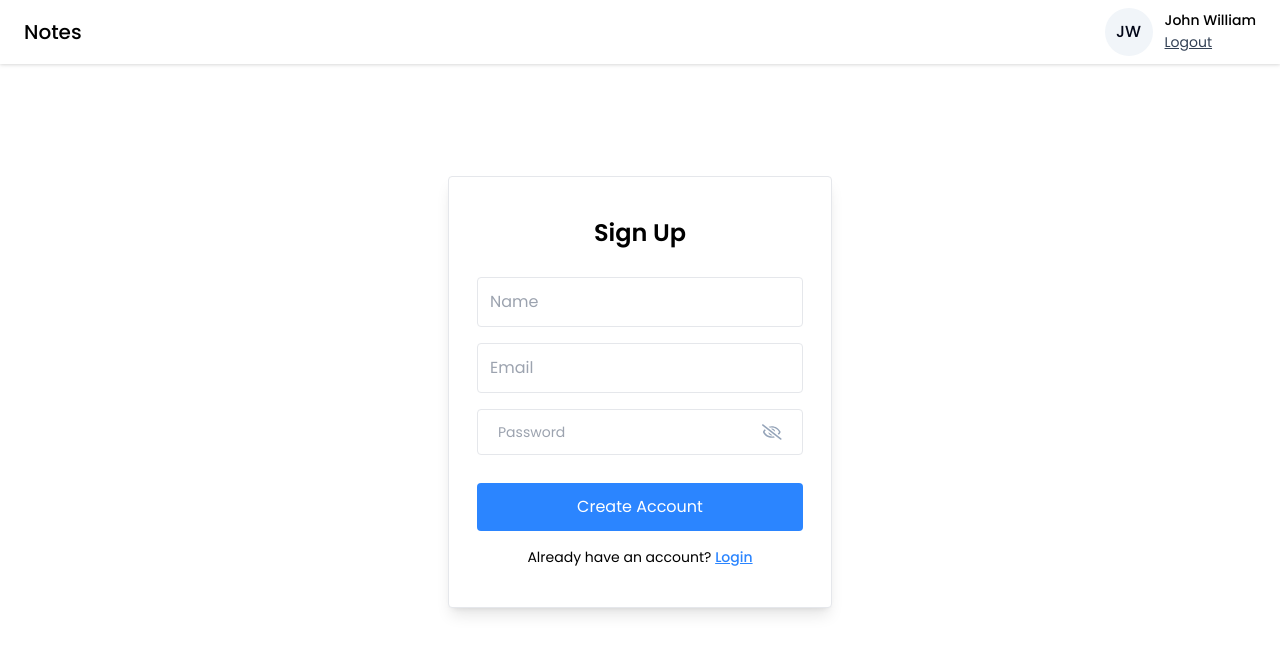
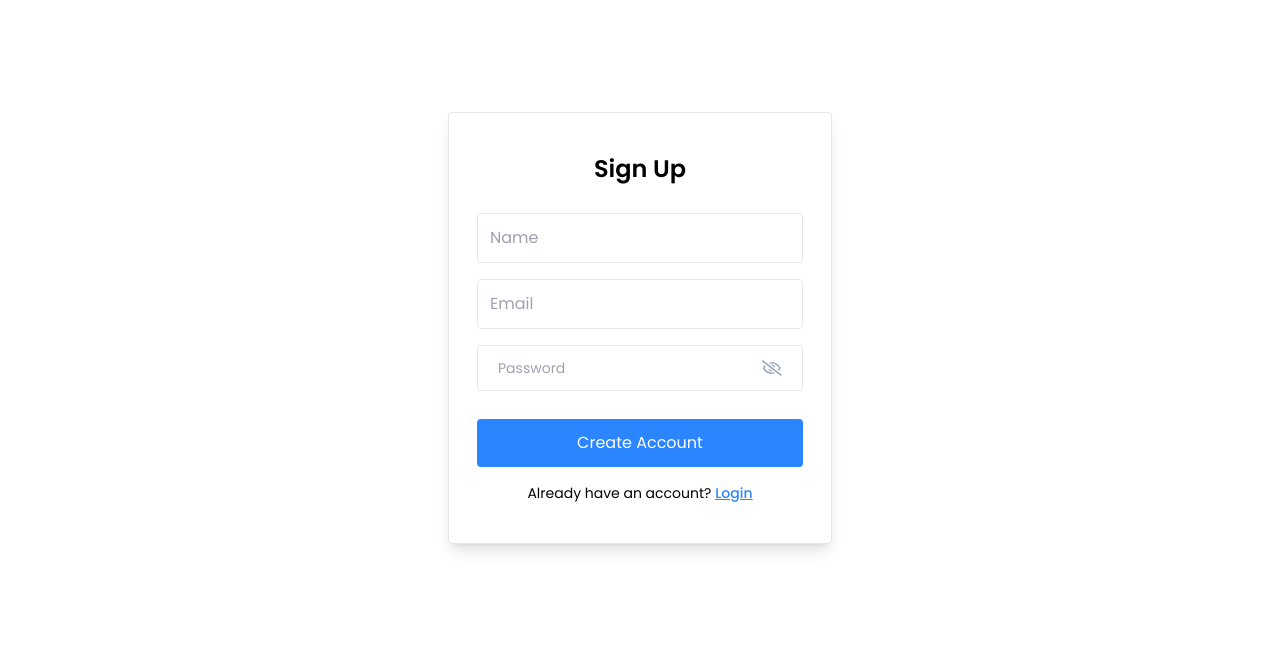
Before and after one commit to Jeeveeka1726/NoteApp, a React (Vite) app in the folder Frontend/notesapp/: page /signup in a window 1280 px wide. Shown: the top 654 px of the page. Built offline with nearby package versions, Linux system fonts and the light colour scheme.

Commit message:
completed setting up Get user API

```diff
--- a/Frontend/notesapp/src/Pages/Home/Home.jsx
+++ b/Frontend/notesapp/src/Pages/Home/Home.jsx
@@ -1,17 +1,37 @@
-import React, { useState } from 'react'
+import React, { useEffect, useState } from 'react'
 import Navbar from '../../components/Navbar/Navbar'
 import NoteCard from '../../Cards/NoteCard'
 import {MdAdd} from "react-icons/md";
 import { useNavigate } from 'react-router-dom';
+import axiosInstance from '../../utils/axiosInstance';
 
 const Home = () => {
 
   const [userInfo, setUserInfo] = useState(null);
   const navigate = useNavigate();
 
+  const getUserInfo = async() => {
+    try {
+      const response = await axiosInstance.get("/get-user");
+      if (response.data && response.data.user){
+        setUserInfo(response.data.user);
+      }
+    } catch (error){
+      if(error.response.status === 401){
+        localStorage.clear();
+        navigate("/login");
+      }
+    }
+  }
+
+  useEffect(()=>{
+    getUserInfo();
+    return()=>{}
+  },[])
+
   return (
   <>
-   <Navbar/>
+   <Navbar userInfo={userInfo}/>
     <div className="container mx-auto">
     <div className="grid grid-cols-3 gap-4 mt-8">
 
--- a/Frontend/notesapp/src/Pages/Signup/Signup.jsx
+++ b/Frontend/notesapp/src/Pages/Signup/Signup.jsx
@@ -35,7 +35,6 @@
 
   return (
     <>
-      <Navbar />
       <div className='flex items-center justify-center mt-28'>
         <div className='w-96 border rounded bg-white px-7 py-10 shadow-lg'>
           <form onSubmit={handleSignUp}>
--- a/Frontend/notesapp/src/components/Cards/ProfileInfo.jsx
+++ b/Frontend/notesapp/src/components/Cards/ProfileInfo.jsx
@@ -1,17 +1,19 @@
 import React from 'react'
 import { getInitials } from '../../utils/helper'
 
-function ProfileInfo({onLogout}) {
+function ProfileInfo({userInfo, onLogout}) {
   return (
+    userInfo && (
     <div className='flex items-center gap-3'>
       <div className='w-12 h-12 flex items-center justify-center rounded-full text-slate-950 font-medium bg-slate-100 '>
-      {getInitials("John William")}
+      {getInitials(userInfo.fullName)}
       </div>
       <div>
-        <p className='text-sm font-medium'>John William</p>
+        <p className='text-sm font-medium'>{userInfo.fullName}</p>
         <button className='text-sm text-slate-700 underline' onClick={onLogout}>Logout</button>
       </div>
     </div>
+    )
   )
 }
 
--- a/Frontend/notesapp/src/components/Navbar/Navbar.jsx
+++ b/Frontend/notesapp/src/components/Navbar/Navbar.jsx
@@ -2,11 +2,12 @@
 import ProfileInfo from '../Cards/ProfileInfo';
 import { useNavigate } from 'react-router-dom';
 
-const Navbar = () => {
+const Navbar = ({userInfo}) => {
 
   const navigate = useNavigate();
 
   const onLogout = () =>{
+    localStorage.clear();
     navigate("/login")
   }
 
@@ -14,7 +15,7 @@
     <div className='bg-white flex items-center justify-between px-6 py-2 drop-shadow'>
       <h2 className='text-xl font-medium text-black py-2'>Notes</h2>
 
-      <ProfileInfo onLogout={onLogout}/>
+      <ProfileInfo userInfo={userInfo} onLogout={onLogout}/>
 
     </div>
   )
```
